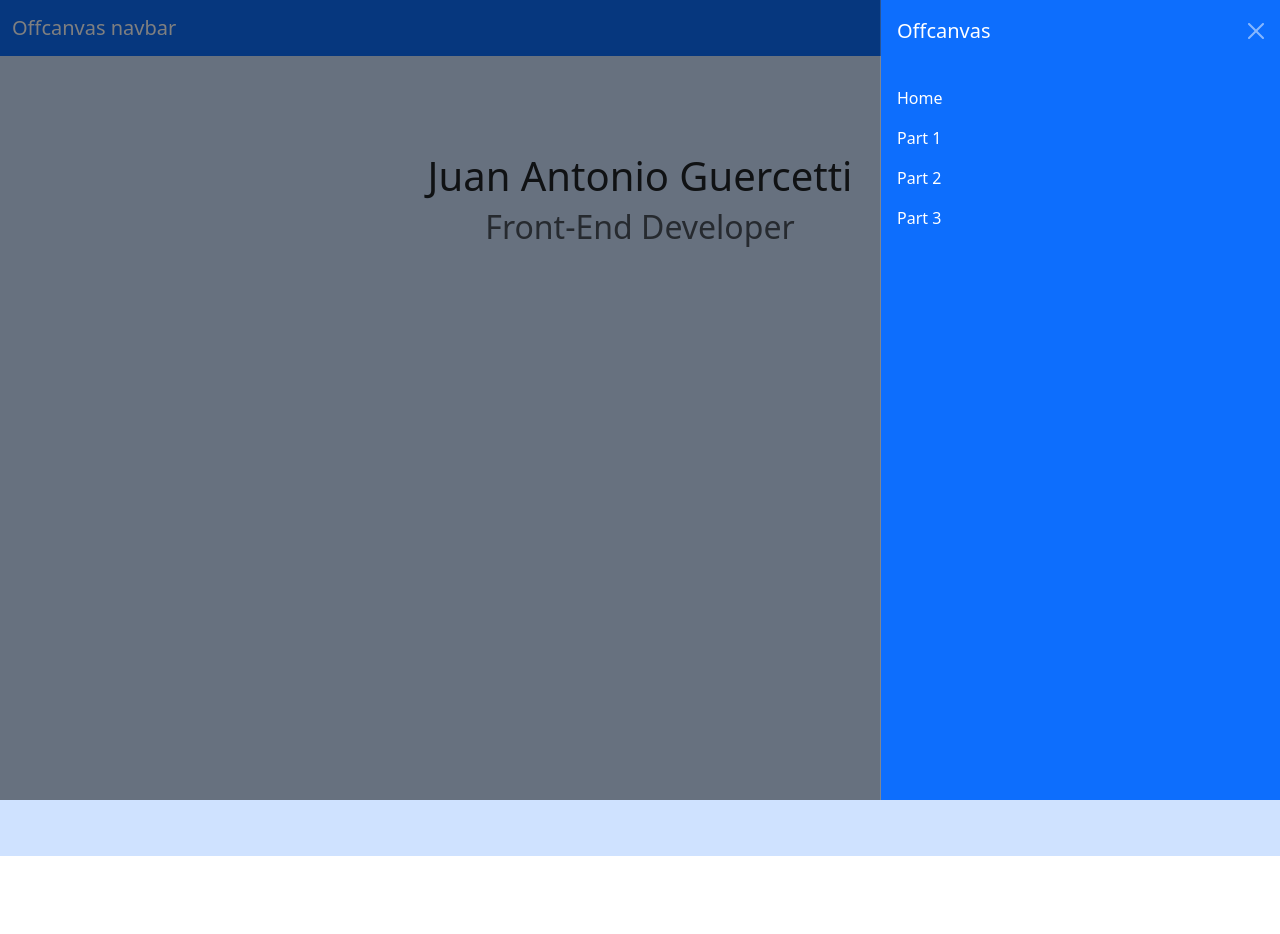
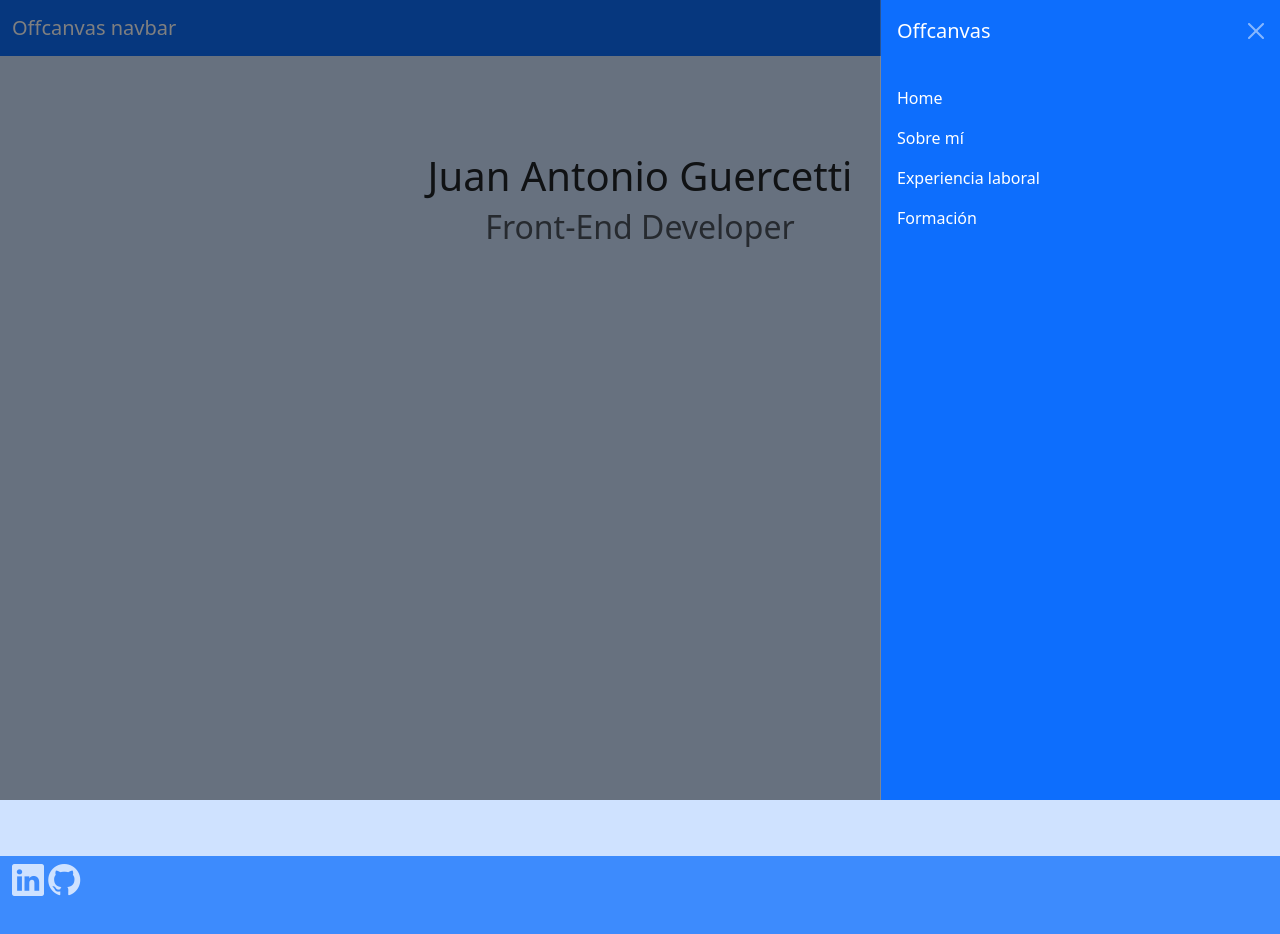
Before and after one commit to JuanGuercetti/portfolio, a website: page index.html in a window 1280 px wide. Both pictures are taken after a click on the button 1240 px from the left and 28 px from the top of the page. Before the commit the page ends 856 px from the top, so only its background shows below. Drawn offline with nearby package versions, Linux system fonts and the light colour scheme.

Commit message:
Footer created

```diff
--- a/index.html
+++ b/index.html
@@ -11,6 +11,8 @@
 	<link rel="shortcut icon" href="./assets/favicon.png" type="image/x-icon">
 	<!-- CDN Bootstrap  CSS -->
 	<link href="https://cdn.jsdelivr.net/npm/bootstrap@5.3.0-alpha1/dist/css/bootstrap.min.css" rel="stylesheet" integrity="sha384-GLhlTQ8iRABdZLl6O3oVMWSktQOp6b7In1Zl3/Jr59b6EGGoI1aFkw7cmDA6j6gD" crossorigin="anonymous">
+	<!-- Bootstrap Icons -->
+	<link rel="stylesheet" href="https://cdn.jsdelivr.net/npm/bootstrap-icons@1.10.3/font/bootstrap-icons.css">
 	<!-- CSS -->
 	<link rel="stylesheet" type="text/css" href="./css/style.css">
 </head>
@@ -36,13 +38,13 @@
 		            <a class="nav-link active" aria-current="page" href="#">Home</a>
 		          </li>
 		          <li class="nav-item">
-		            <a class="nav-link active" aria-current="page" href="#">Part 1</a>
+		            <a class="nav-link active" aria-current="page" href="#">Sobre mí</a>
 		          </li>
 		          <li class="nav-item">
-		            <a class="nav-link active" aria-current="page" href="#">Part 2</a>
+		            <a class="nav-link active" aria-current="page" href="#">Experiencia laboral</a>
 		          </li>
 		          <li class="nav-item">
-		            <a class="nav-link active" aria-current="page" href="#">Part 3</a>
+		            <a class="nav-link active" aria-current="page" href="#">Formación</a>
 		          </li>
 		        </ul>
 		      </div>
@@ -56,6 +58,12 @@
 			<h2 class="text-muted">Front-End Developer</h2>
 		</div>
 
+		<!-- Footer -->
+		<div class="footer container-fluid">
+			<i class="bi bi-linkedin"></i>
+			<i class="bi bi-github"></i>
+		</div>
+
 	</div> <!-- close main container-->
 
 	<!-- Bootstrap Script -->
--- /dev/null
+++ b/scss/layout/_footer.scss
@@ -0,0 +1,9 @@
+.footer {
+	height: 30vh;
+	background: $blue-400;
+
+	i {
+		color: $blue-100;
+		font-size: 2em;
+	}
+}
--- a/scss/main.scss
+++ b/scss/main.scss
@@ -7,3 +7,4 @@
 /* Layout */
 @import "../scss/layout/nav";
 @import "../scss/layout/body";
+@import "../scss/layout/footer";
```
Also changed, not shown: css/style.css.
